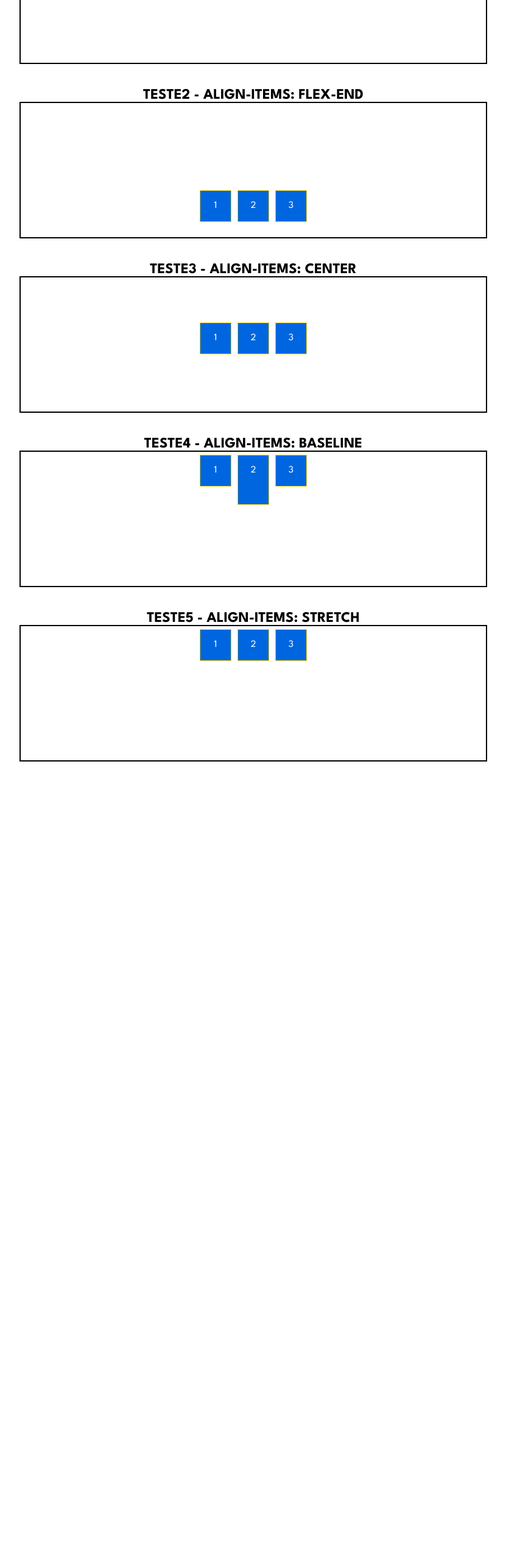
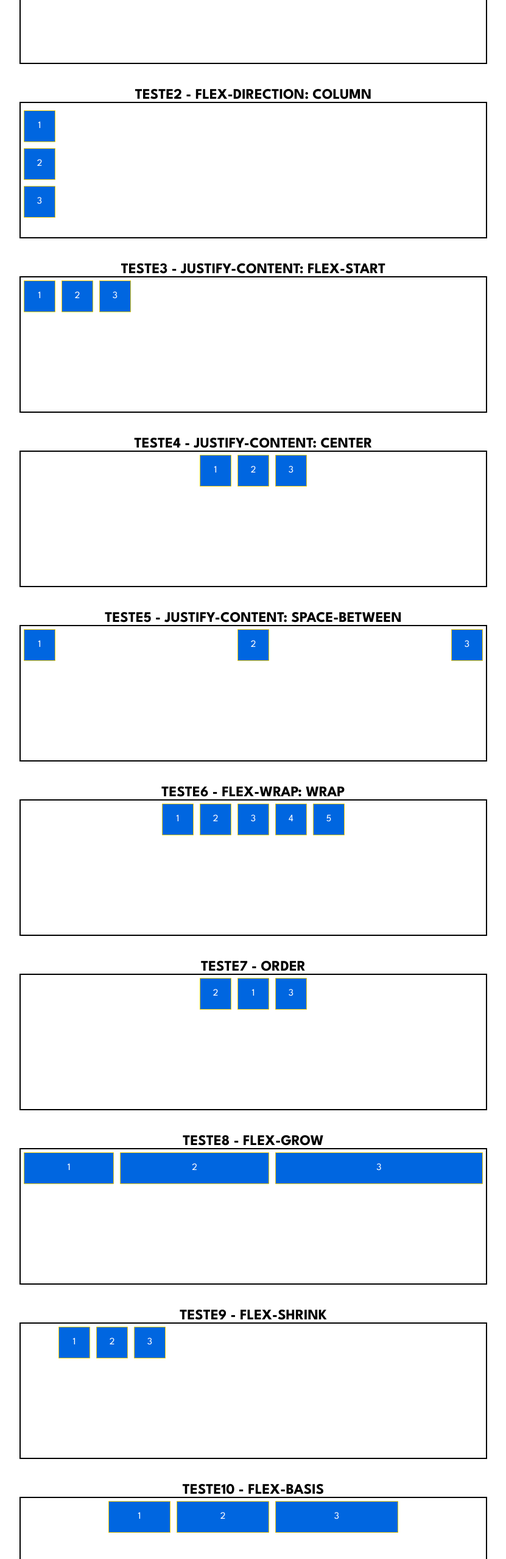
Before and after one commit to TheThiagoPucinelli/Trabalhno, a plain HTML site: page Nova pasta/Index.html in a window 1280 px wide. Shown: the part 240-2797 px from the top of the page at 61% size, without its empty margins (224-1055 px from the left). Before the commit the page ends 1529 px from the top, so only its background shows below. Drawn offline with Linux system fonts and the light colour scheme.

Commit message:
Add files via upload

```diff
--- a/Nova pasta/Index.html
+++ b/Nova pasta/Index.html
@@ -3,17 +3,39 @@
 <head>
     <meta charset="UTF-8">
     <meta name="viewport" content="width=device-width, initial-scale=1.0">
-    <title>Variações de align-items</title>
+    <title>Variações de Flexbox</title>
     <link href="https://fonts.googleapis.com/css2?family=League+Spartan:wght@100..900&display=swap" rel="stylesheet">
     <link rel="stylesheet" href="/style.css">
 </head>
 <body>
 
-    <h1>Variações de align-items</h1>
+    <h1>Variações de Flexbox</h1>
 
-    <!-- TESTE1 - align-items: flex-start -->
-    <!-- Alinha os itens no início do eixo transversal (topo no caso do layout horizontal) -->
-    <h2>TESTE1 - align-items: flex-start</h2>
+    <!-- TESTE1 - flex-direction: row -->
+    <!-- flex-direction: row alinha os itens horizontalmente, da esquerda para a direita (padrão). -->
+    <h2>TESTE1 - flex-direction: row</h2>
+    <section>
+        <div class="container row">
+            <div class="item">1</div>
+            <div class="item">2</div>
+            <div class="item">3</div>
+        </div>
+    </section>
+
+    <!-- TESTE2 - flex-direction: column -->
+    <!-- flex-direction: column alinha os itens verticalmente, de cima para baixo. -->
+    <h2>TESTE2 - flex-direction: column</h2>
+    <section>
+        <div class="container column">
+            <div class="item">1</div>
+            <div class="item">2</div>
+            <div class="item">3</div>
+        </div>
+    </section>
+
+    <!-- TESTE3 - justify-content: flex-start -->
+    <!-- justify-content: flex-start alinha os itens no início do eixo principal (no caso de row, alinha à esquerda). -->
+    <h2>TESTE3 - justify-content: flex-start</h2>
     <section>
         <div class="container flex-start">
             <div class="item">1</div>
@@ -22,20 +44,9 @@
         </div>
     </section>
 
-    <!-- TESTE2 - align-items: flex-end -->
-    <!-- Alinha os itens no final do eixo transversal (parte inferior no caso do layout horizontal) -->
-    <h2>TESTE2 - align-items: flex-end</h2>
-    <section>
-        <div class="container flex-end">
-            <div class="item">1</div>
-            <div class="item">2</div>
-            <div class="item">3</div>
-        </div>
-    </section>
-
-    <!-- TESTE3 - align-items: center -->
-    <!-- Alinha os itens no centro do eixo transversal -->
-    <h2>TESTE3 - align-items: center</h2>
+    <!-- TESTE4 - justify-content: center -->
+    <!-- justify-content: center alinha os itens no centro do eixo principal. -->
+    <h2>TESTE4 - justify-content: center</h2>
     <section>
         <div class="container center">
             <div class="item">1</div>
@@ -44,27 +55,84 @@
         </div>
     </section>
 
-    <!-- TESTE4 - align-items: baseline -->
-    <!-- Alinha os itens com base na linha de base dos itens, ou seja, alinha as linhas de texto -->
-    <h2>TESTE4 - align-items: baseline</h2>
+    <!-- TESTE5 - justify-content: space-between -->
+    <!-- justify-content: space-between distribui os itens com espaçamento igual entre eles, mas sem espaço nas extremidades. -->
+    <h2>TESTE5 - justify-content: space-between</h2>
     <section>
-        <div class="container baseline">
-            <div class="item">1</div>
-            <div class="item" style="height: 80px;">2</div>
-            <div class="item">3</div>
-        </div>
-    </section>
-
-    <!-- TESTE5 - align-items: stretch -->
-    <!-- Os itens se esticam para preencher o contêiner ao longo do eixo transversal (vertical) -->
-    <h2>TESTE5 - align-items: stretch</h2>
-    <section>
-        <div class="container stretch">
+        <div class="container space-between">
             <div class="item">1</div>
             <div class="item">2</div>
             <div class="item">3</div>
         </div>
     </section>
 
+    <!-- TESTE6 - flex-wrap: wrap -->
+    <!-- flex-wrap: wrap permite que os itens que não cabem em uma linha (ou coluna) se movam para a próxima linha (ou coluna). -->
+    <h2>TESTE6 - flex-wrap: wrap</h2>
+    <section>
+        <div class="container wrap">
+            <div class="item">1</div>
+            <div class="item">2</div>
+            <div class="item">3</div>
+            <div class="item">4</div>
+            <div class="item">5</div>
+        </div>
+    </section>
+
+    <!-- TESTE7 - order -->
+    <!-- order altera a ordem dos itens dentro do contêiner, independentemente de sua ordem no HTML. -->
+    <h2>TESTE7 - order</h2>
+    <section>
+        <div class="container">
+            <div class="item" style="order: 2;">1</div>
+            <div class="item" style="order: 1;">2</div>
+            <div class="item" style="order: 3;">3</div>
+        </div>
+    </section>
+
+    <!-- TESTE8 - flex-grow -->
+    <!-- flex-grow permite que os itens cresçam para ocupar o espaço disponível no contêiner. -->
+    <h2>TESTE8 - flex-grow</h2>
+    <section>
+        <div class="container">
+            <div class="item" style="flex-grow: 1;">1</div>
+            <div class="item" style="flex-grow: 2;">2</div>
+            <div class="item" style="flex-grow: 3;">3</div>
+        </div>
+    </section>
+
+    <!-- TESTE9 - flex-shrink -->
+    <!-- flex-shrink permite que os itens encolham quando o espaço disponível for insuficiente. -->
+    <h2>TESTE9 - flex-shrink</h2>
+    <section>
+        <div class="container" style="width: 300px;">
+            <div class="item" style="flex-shrink: 1;">1</div>
+            <div class="item" style="flex-shrink: 2;">2</div>
+            <div class="item" style="flex-shrink: 3;">3</div>
+        </div>
+    </section>
+
+    <!-- TESTE10 - flex-basis -->
+    <!-- flex-basis define o tamanho inicial dos itens antes de qualquer crescimento ou encolhimento. -->
+    <h2>TESTE10 - flex-basis</h2>
+    <section>
+        <div class="container">
+            <div class="item" style="flex-basis: 100px;">1</div>
+            <div class="item" style="flex-basis: 150px;">2</div>
+            <div class="item" style="flex-basis: 200px;">3</div>
+        </div>
+    </section>
+
+    <!-- TESTE11 - align-self -->
+    <!-- align-self permite que um item seja alinhado individualmente no eixo transversal, sobrepondo a configuração de align-items do contêiner. -->
+    <h2>TESTE11 - align-self</h2>
+    <section>
+        <div class="container stretch">
+            <div class="item" style="align-self: flex-start;">1</div>
+            <div class="item" style="align-self: center;">2</div>
+            <div class="item" style="align-self: flex-end;">3</div>
+        </div>
+    </section>
+
 </body>
 </html>
--- a/Nova pasta/style.css
+++ b/Nova pasta/style.css
@@ -38,8 +38,13 @@ section {
     color: white;
 }
 
-.flex-start { align-items: flex-start; }
-.flex-end { align-items: flex-end; }
-.center { align-items: center; }
-.baseline { align-items: baseline; }
+.row { flex-direction: row; }
+.column { flex-direction: column; }
+
+.flex-start { justify-content: flex-start; }
+.center { justify-content: center; }
+.space-between { justify-content: space-between; }
+
+.wrap { flex-wrap: wrap; }
+
 .stretch { align-items: stretch; }
```
